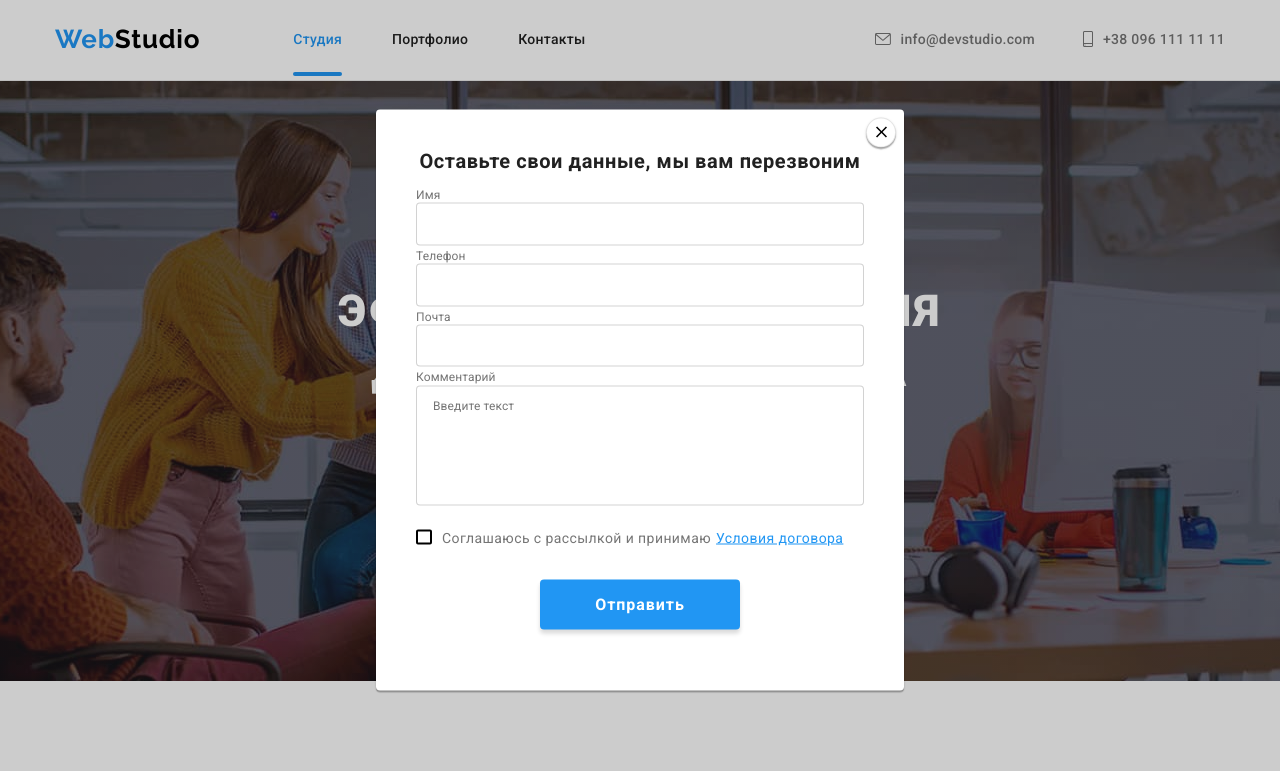
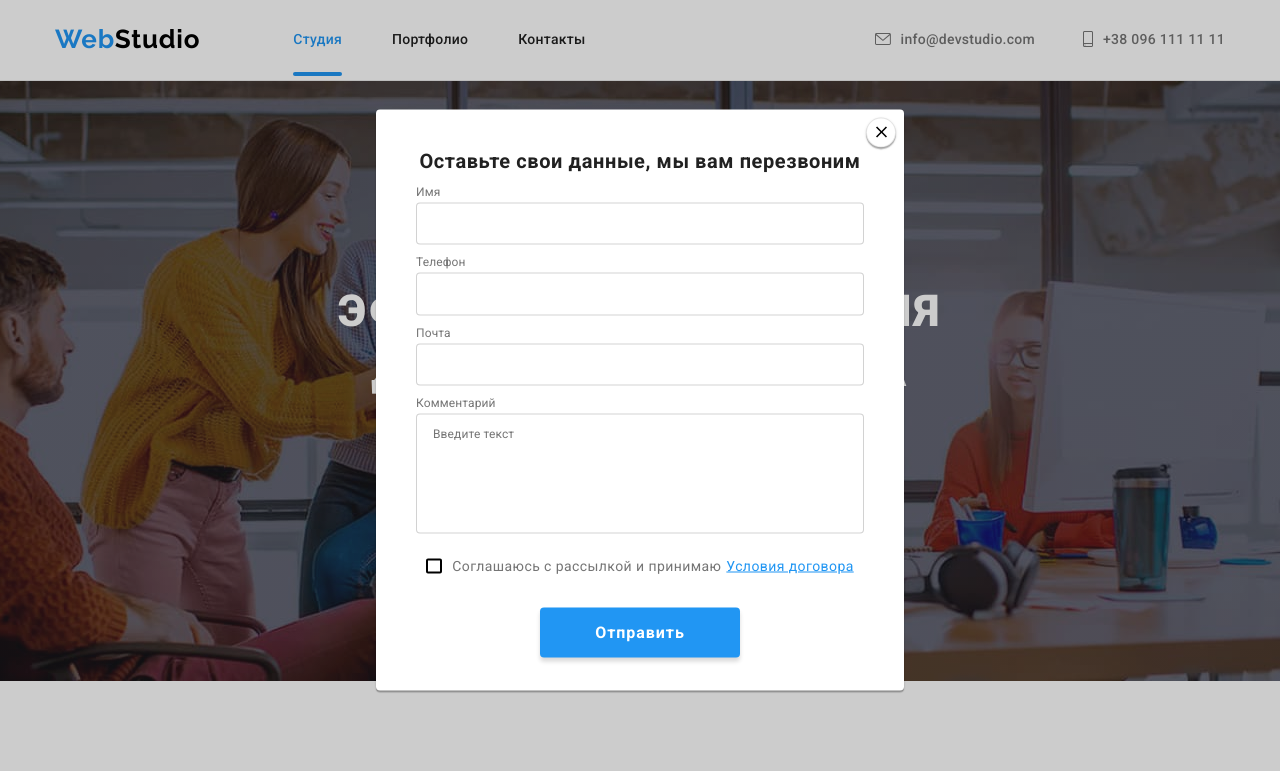
Before and after one commit to IvanChudiyovuch/goit-markup-hw-06, a plain HTML site: page index.html in a window 1280 px wide. Both pictures are taken after a click on the button "Заказать услугу". Shown: the top 771 px of the page. Drawn offline with Linux system fonts and the light colour scheme.

Commit message:
fixt bugs

```diff
--- a/css/styles.css
+++ b/css/styles.css
@@ -615,6 +615,7 @@ img {
 }
 
 .footer-address {
+  flex-grow: 1;
   margin-right: 70px;
 }
 
@@ -850,9 +851,11 @@ img {
 
 .form-field {
   position: relative;
+  margin-bottom: 10px;
 }
 
 .modal-label-text {
+  display: block;
   margin-bottom: 4px;
 
   font-weight: 400;
@@ -922,6 +925,7 @@ img {
 }
 
 .form-field-checkbox {
+  justify-content: center;
   margin-bottom: 30px;
   display: flex;
 }
@@ -968,7 +972,7 @@ img {
 .modal-checkbox-link {
   text-decoration: underline;
   color: var(--accent-color);
-  padding-left: 5px;
+  margin-left: 5px;
 }
 
 .modal-button-submit {
```
